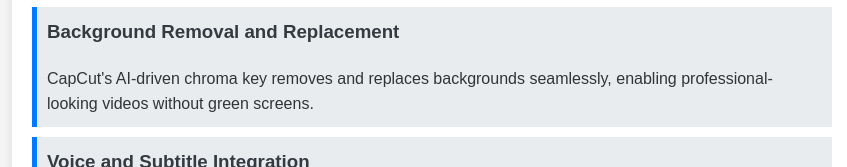
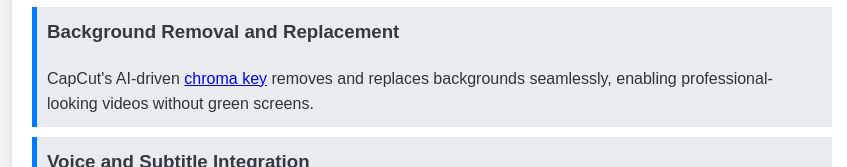
Before and after one commit to Sadaf7450/cupycutapk-, a plain HTML site: page index.html in a window 1280 px wide. Shown: the part 1298-1465 px from the top of the page, without its empty margins (208-1055 px from the left). Drawn offline with nearby package versions, Linux system fonts and the light colour scheme.

Commit message:
Update index.html

```diff
--- a/index.html
+++ b/index.html
@@ -103,7 +103,8 @@
         </li>
         <li>
           <h3>Background Removal and Replacement</h3>
-          <p>CapCut's AI-driven chroma key removes and replaces backgrounds seamlessly, enabling professional-looking videos without green screens.</p>
+          <p>CapCut's AI-driven <a href=”https://sjabeen745.gitbook.io/chroma-key-feature-of-capcut-a-comprehensive-guide/”>chroma key</a>
+ removes and replaces backgrounds seamlessly, enabling professional-looking videos without green screens.</p>
         </li>
         <li>
           <h3>Voice and Subtitle Integration</h3>
```
